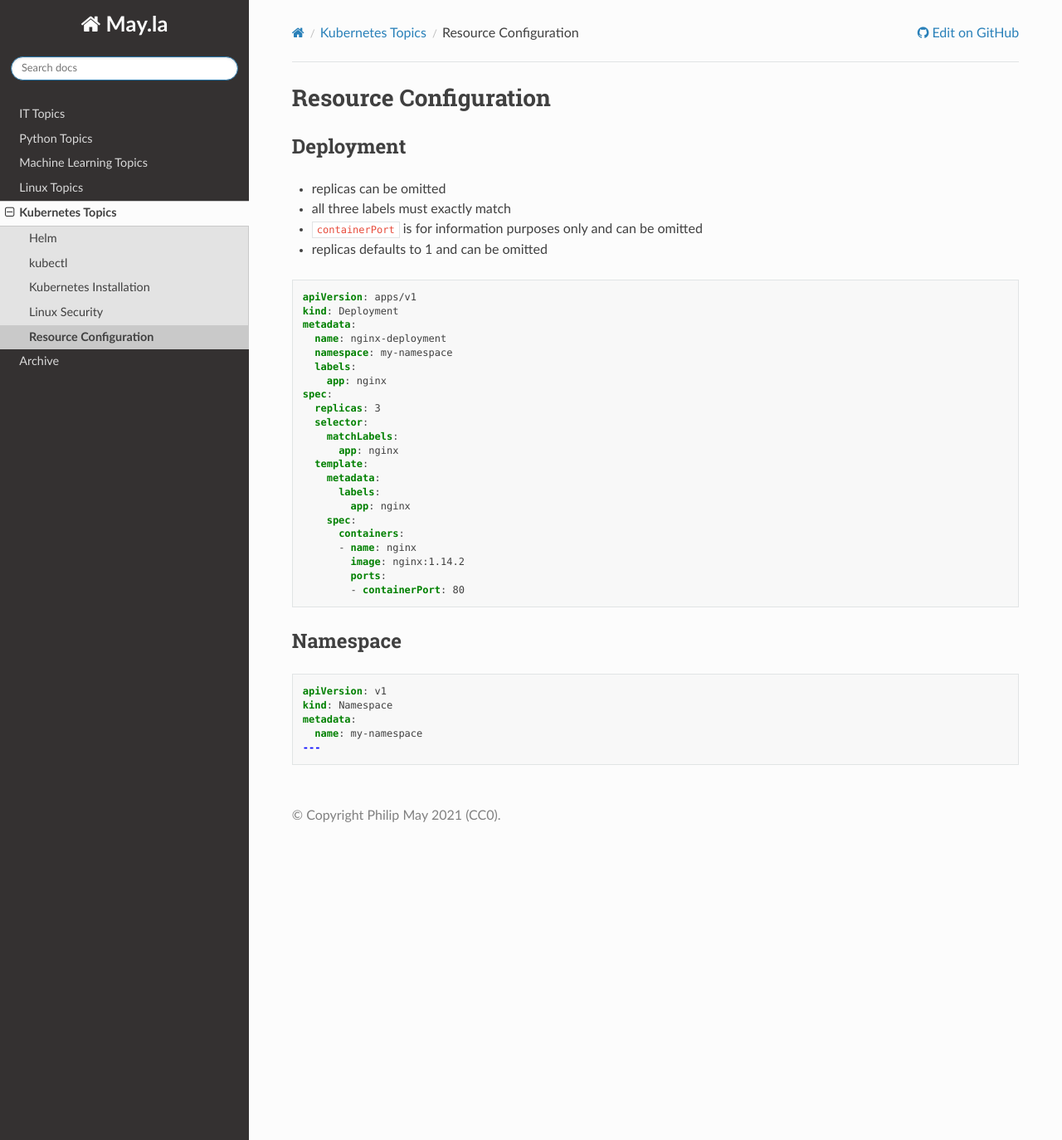
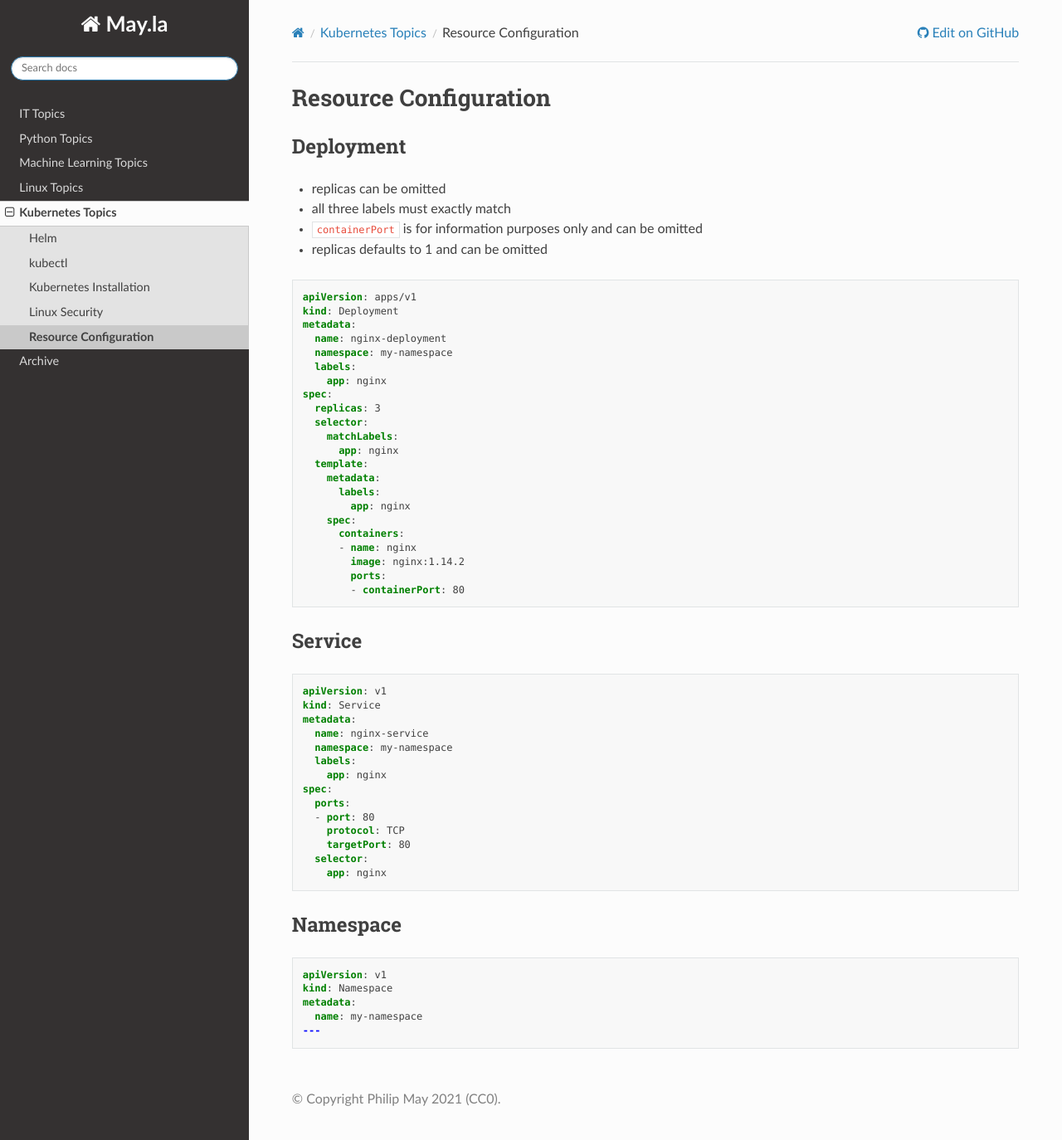
Before and after one commit to PhilipMay/May.la, a Sphinx documentation site: the page built from source/k8s/resource-config.md, in a window 1280 px wide and 1374 px high. Shown: the whole window at 83% size. Built offline with Sphinx 7.4.7 and the Read the Docs theme 2.0.0, drawn with Linux system fonts in a browser that asks for light colours.

Commit message:
Update resource-config.md

````diff
--- a/source/k8s/resource-config.md
+++ b/source/k8s/resource-config.md
@@ -31,6 +31,24 @@ spec:
         - containerPort: 80
 ```
 
+## Service
+```yaml
+apiVersion: v1
+kind: Service
+metadata:
+  name: nginx-service
+  namespace: my-namespace
+  labels:
+    app: nginx
+spec:
+  ports:
+  - port: 80
+    protocol: TCP
+    targetPort: 80
+  selector:
+    app: nginx
+```
+
 ## Namespace
 ```yaml
 apiVersion: v1
````
